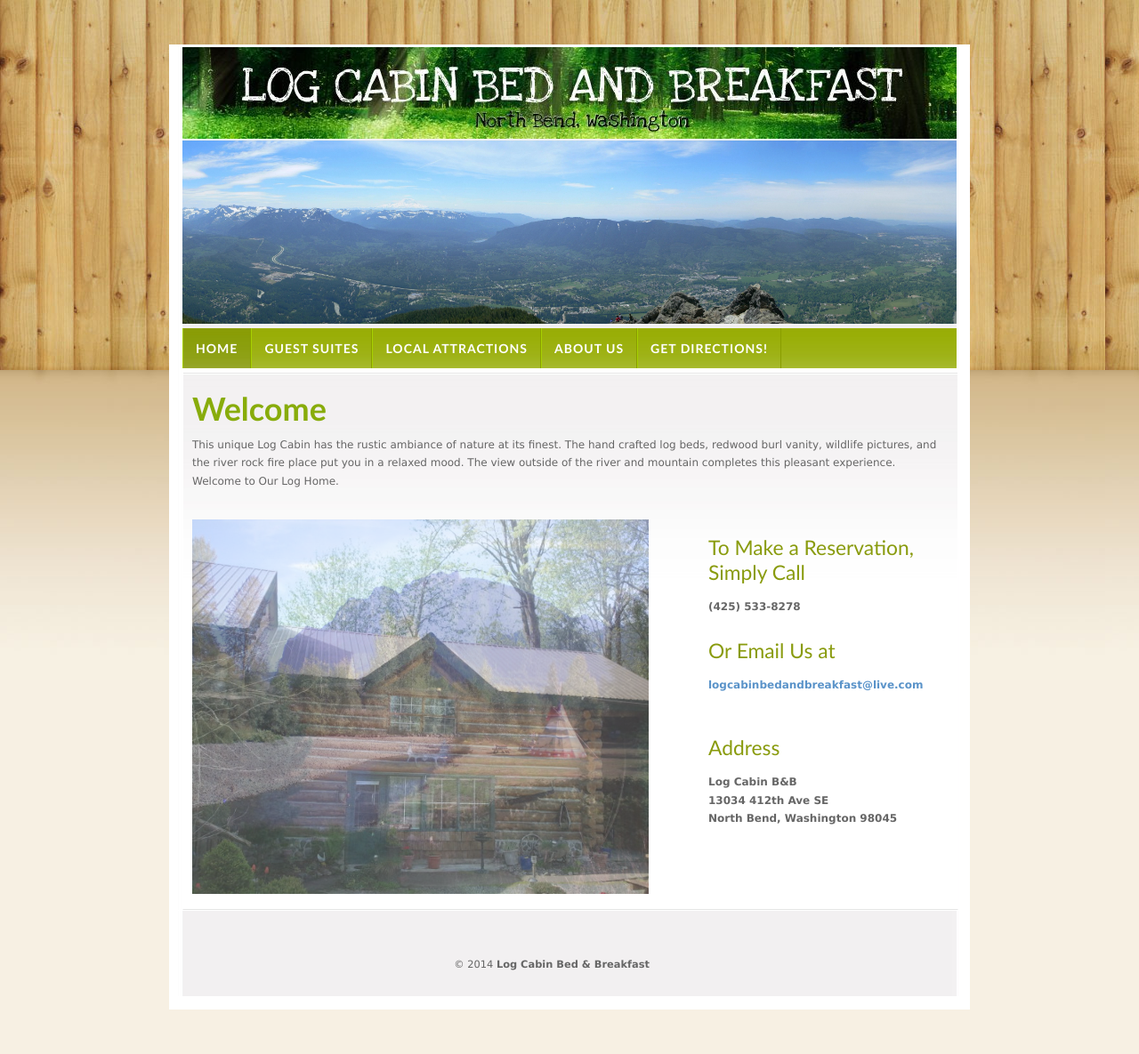
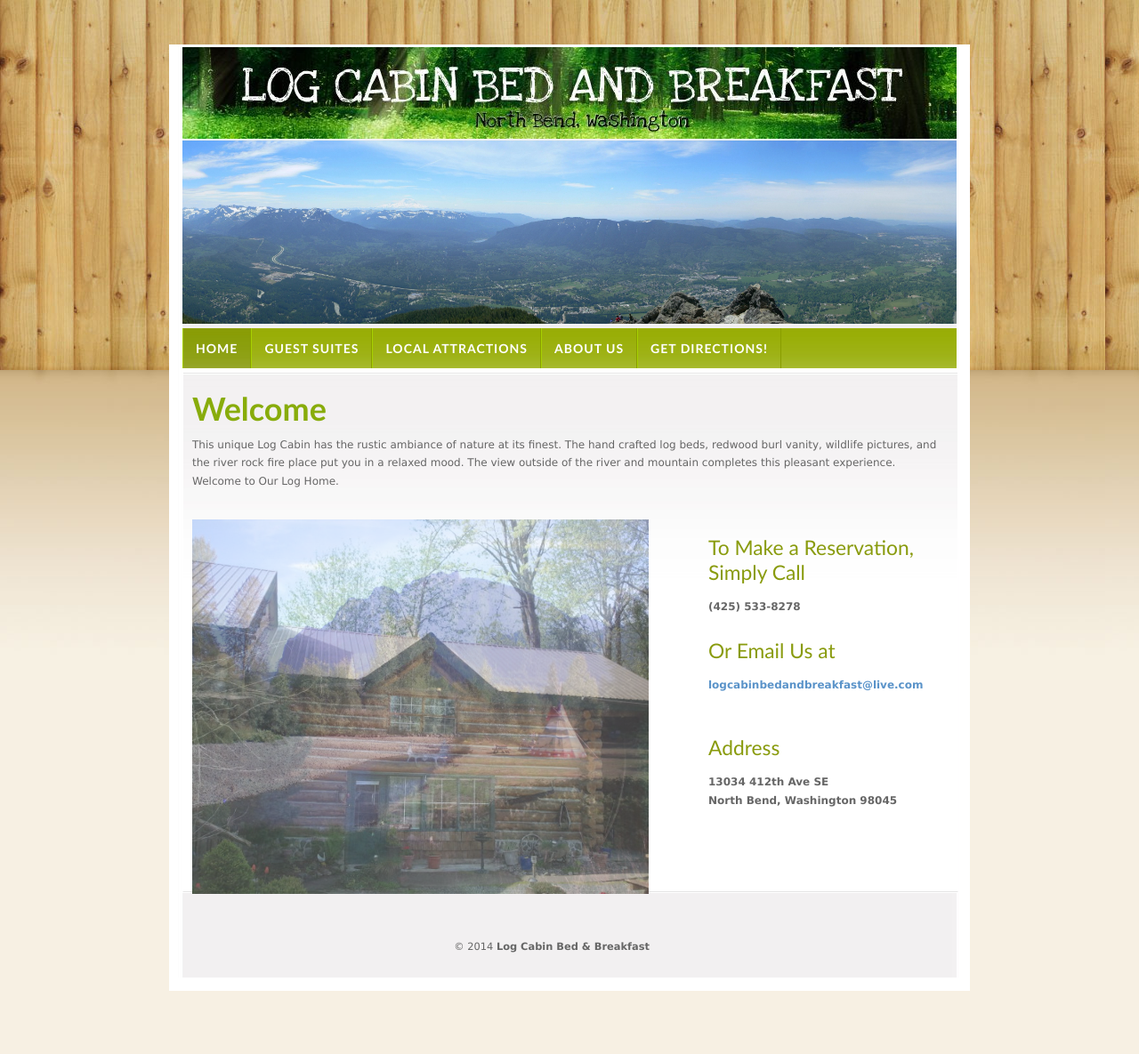
Before and after one commit to log-cabin/bed-and-breakfast, a Jekyll site: the page built from index.html, in a window 1280 px wide. Shown: the whole page at 89% size. Built offline with Jekyll 4.4.1, drawn with Linux system fonts in a browser that asks for light colours; after the commit the page ends 1164 px from its top, so only the background shows below that.

Commit message:
Update index.html
* remove address name

```diff
--- a/index.html
+++ b/index.html
@@ -35,8 +35,6 @@ title: home
     <h3>Address</h3>
     <p>
       <strong>
-      {{site.address_1}}
-      <br/>
       {{site.address_2}}
       <br/>
       {{site.address_3}}
```
